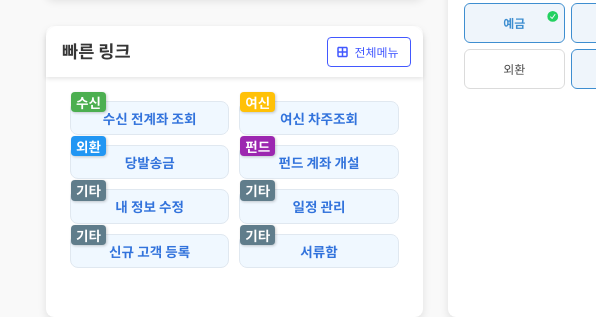
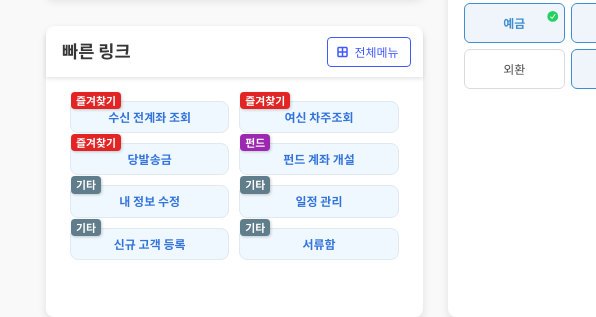
Before and after one commit to bodybreaker/tbh, a plain HTML site: page main_customer.html in a window 1280 px wide. Shown: the part 407-724 px from the top of the page, 0-596 px from the left. Drawn offline with Linux system fonts and the light colour scheme.

Commit message:
즐겨찾기 관련

```diff
--- a/main_customer.html
+++ b/main_customer.html
@@ -492,7 +492,7 @@
         }
 
         .quick-link-button span {
-            font-size: 0.85rem;
+            font-size: 0.75rem;
             line-height: 1.2;
         }
 
@@ -505,10 +505,14 @@
             color: white;
             padding: 2px 5px;
             border-radius: 4px;
-            font-size: 0.6rem;
+            font-size: 0.68rem !important;
             font-weight: 700;
             z-index: 1;
             box-shadow: 1px 1px 3px rgba(0, 0, 0, 0.2);
+        }
+
+        .category-badge.is-favorate {
+            background-color: #e22424;
         }
 
         .category-badge.is-su-shin {
@@ -921,11 +925,11 @@
                         <div id="quick-links-content" class="card-content is-scrollable-content">
                             <div class="content quick-links-grid">
                                 <a href="#" class="quick-link-button"><span
-                                        class="category-badge is-su-shin">수신</span><span>수신 전계좌 조회</span></a>
+                                        class="category-badge is-favorate">즐겨찾기</span><span>수신 전계좌 조회</span></a>
                                 <a href="#" class="quick-link-button"><span
-                                        class="category-badge is-yeo-shin">여신</span><span>여신 차주조회</span></a>
+                                        class="category-badge is-favorate">즐겨찾기</span><span>여신 차주조회</span></a>
                                 <a href="#" class="quick-link-button"><span
-                                        class="category-badge is-wae-hwan">외환</span><span>당발송금</span></a>
+                                        class="category-badge is-favorate">즐겨찾기</span><span>당발송금</span></a>
                                 <a href="#" class="quick-link-button"><span
                                         class="category-badge is-fund">펀드</span><span>펀드 계좌 개설</span></a>
                                 <a href="#" class="quick-link-button"><span
```
Also changed, not shown: main_user.html (+3 -0 lines).
